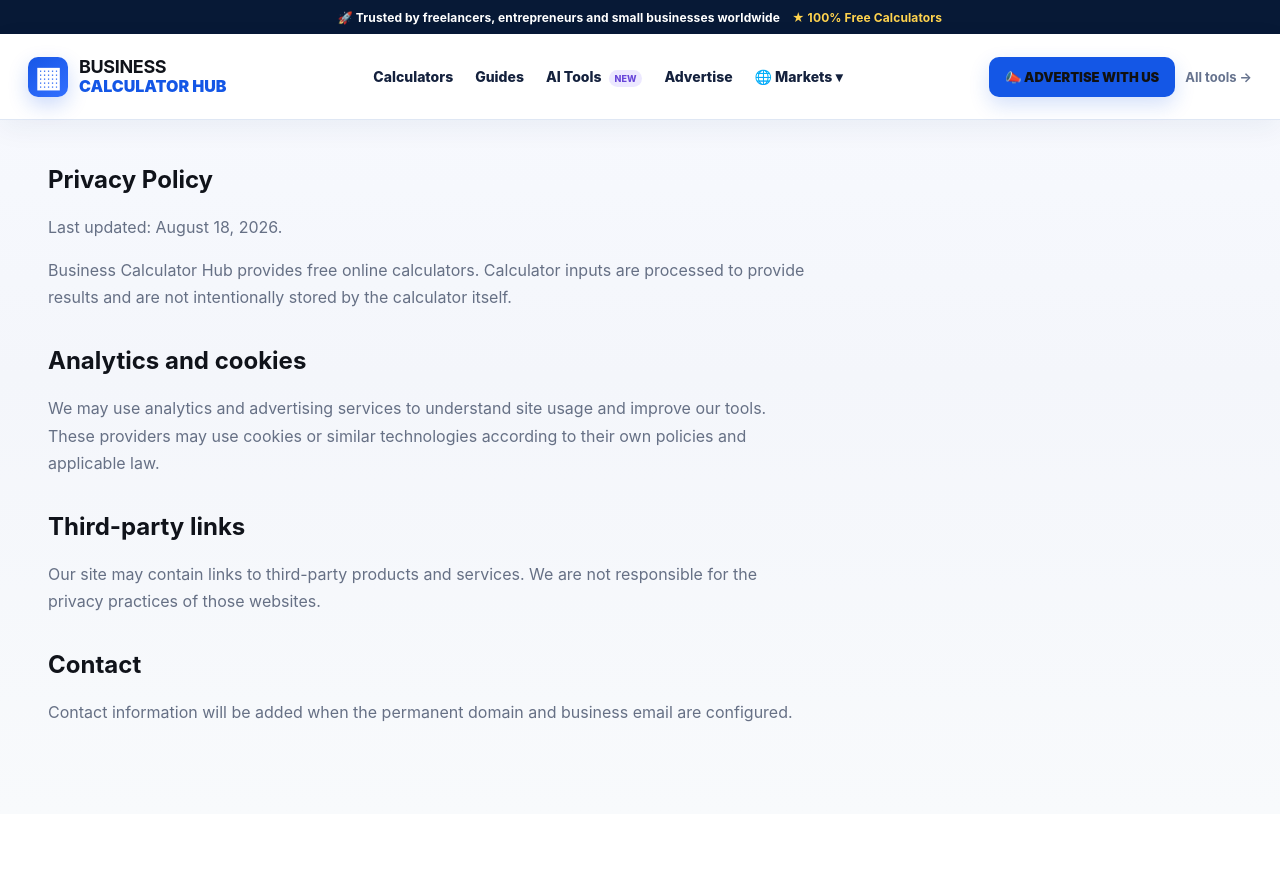
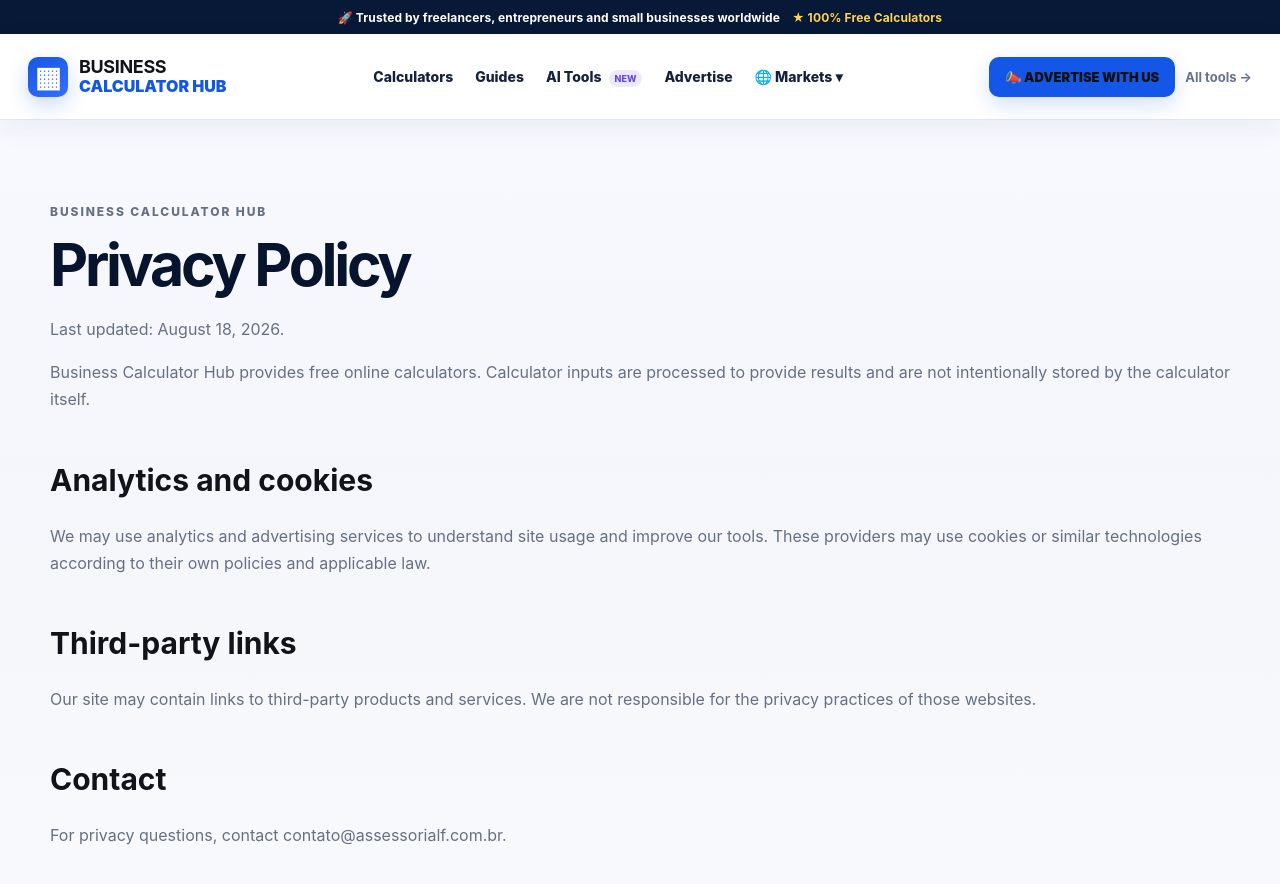
Before and after one commit to luizferdazzi-commits/business-calculator-hub, a Next.js app: page /privacy in a window 1280 px wide. Shown: the top 884 px of the page. Before the commit the page ends 814 px from the top, so only its background shows below. Built offline with nearby package versions, Linux system fonts and the light colour scheme.

Commit message:
Unify legal and market pages with current layout and SEO

```diff
--- a/app/privacy/page.tsx
+++ b/app/privacy/page.tsx
@@ -1,2 +1,3 @@
-import Link from 'next/link';
-export default function Privacy(){return <main className="shell"><header className="header"><Link className="brand" href="/">Business Calculator Hub</Link></header><section className="content"><h1>Privacy Policy</h1><p>Last updated: August 18, 2026.</p><p>Business Calculator Hub provides free online calculators. Calculator inputs are processed to provide results and are not intentionally stored by the calculator itself.</p><h2>Analytics and cookies</h2><p>We may use analytics and advertising services to understand site usage and improve our tools. These providers may use cookies or similar technologies according to their own policies and applicable law.</p><h2>Third-party links</h2><p>Our site may contain links to third-party products and services. We are not responsible for the privacy practices of those websites.</p><h2>Contact</h2><p>Contact information will be added when the permanent domain and business email are configured.</p></section></main>}
+import type {Metadata} from 'next';
+export const metadata:Metadata={title:'Privacy Policy',description:'Privacy policy for Business Calculator Hub, including calculator data, analytics, cookies and third-party links.',alternates:{canonical:'/privacy'}};
+export default function Privacy(){return <main className="shell"><section className="article"><p className="eyebrow">BUSINESS CALCULATOR HUB</p><h1>Privacy Policy</h1><p>Last updated: August 18, 2026.</p><p>Business Calculator Hub provides free online calculators. Calculator inputs are processed to provide results and are not intentionally stored by the calculator itself.</p><h2>Analytics and cookies</h2><p>We may use analytics and advertising services to understand site usage and improve our tools. These providers may use cookies or similar technologies according to their own policies and applicable law.</p><h2>Third-party links</h2><p>Our site may contain links to third-party products and services. We are not responsible for the privacy practices of those websites.</p><h2>Contact</h2><p>For privacy questions, contact contato@assessorialf.com.br.</p></section></main>}
```
